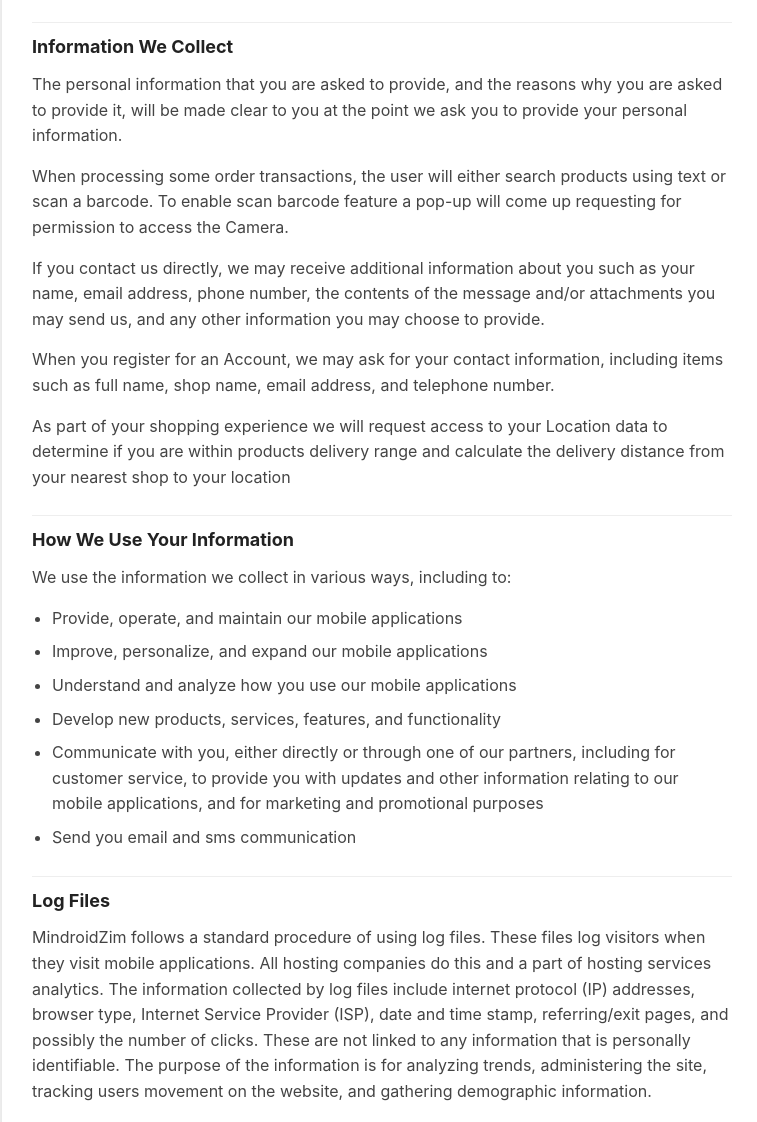
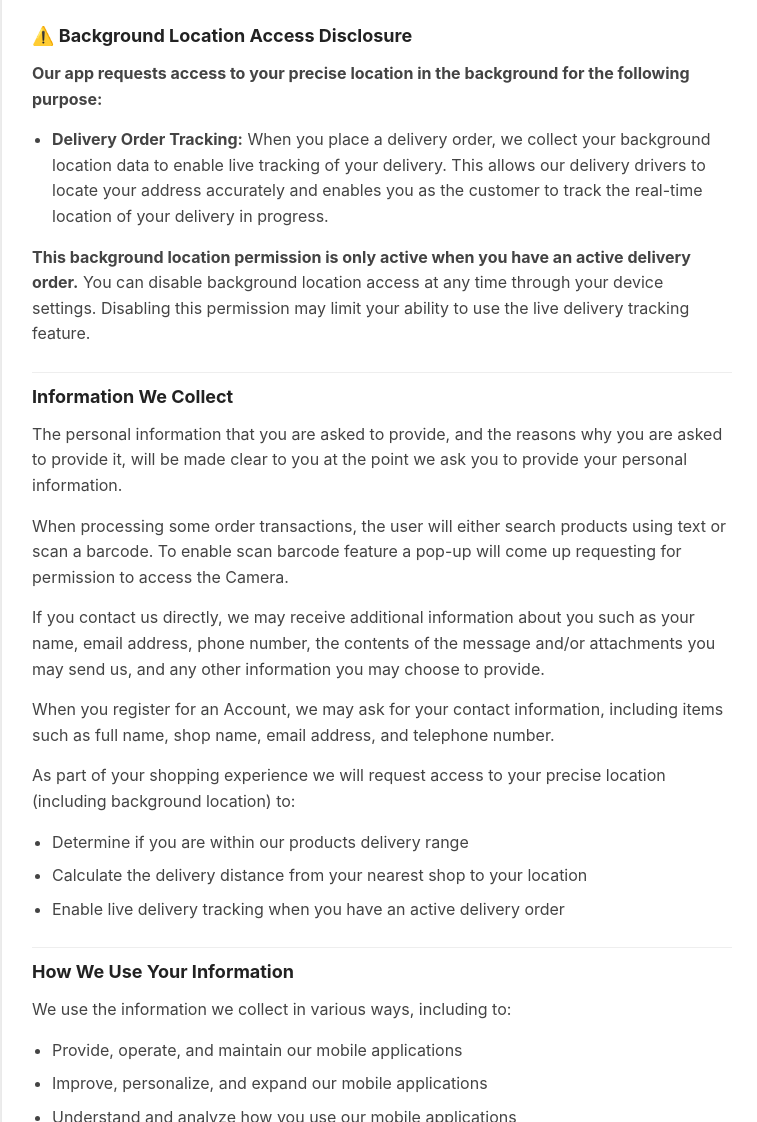
Before and after one commit to MindroidZim/privacy-policy, a plain HTML site: page mindroid360.html in a window 1280 px wide. Shown: the part 569-1691 px from the top of the page, without its empty margins (258-1015 px from the left). Drawn offline with Linux system fonts and the light colour scheme.

Commit message:
add Background Location Access Disclosure

```diff
--- a/mindroid360.html
+++ b/mindroid360.html
@@ -155,6 +155,15 @@
     <h2>Consent</h2>
     <p>By using our mobile application, you hereby consent to our Privacy Policy and agree to its terms.</p>
 
+    <div class="background-location-disclosure">
+        <h2>⚠️ Background Location Access Disclosure</h2>
+        <p><strong>Our app requests access to your precise location in the background for the following purpose:</strong></p>
+        <ul>
+            <li><strong>Delivery Order Tracking:</strong> When you place a delivery order, we collect your background location data to enable live tracking of your delivery. This allows our delivery drivers to locate your address accurately and enables you as the customer to track the real-time location of your delivery in progress.</li>
+        </ul>
+        <p><strong>This background location permission is only active when you have an active delivery order.</strong> You can disable background location access at any time through your device settings. Disabling this permission may limit your ability to use the live delivery tracking feature.</p>
+    </div>
+
     <h2>Information We Collect</h2>
     <p>The personal information that you are asked to provide, and the reasons why you are asked to provide it, will be made clear to you at the point we ask you to provide your personal information.</p>
 
@@ -164,7 +173,12 @@
 
     <p>When you register for an Account, we may ask for your contact information, including items such as full name, shop name, email address, and telephone number.</p>
 
-    <p>As part of your shopping experience we will request access to your Location data to determine if you are within products delivery range and calculate the delivery distance from your nearest shop to your location</p>
+    <p>As part of your shopping experience we will request access to your precise location (including background location) to:</p>
+    <ul>
+        <li>Determine if you are within our products delivery range</li>
+        <li>Calculate the delivery distance from your nearest shop to your location</li>
+        <li>Enable live delivery tracking when you have an active delivery order</li>
+    </ul>
 
     <h2>How We Use Your Information</h2>
     <p>We use the information we collect in various ways, including to:</p>
```
